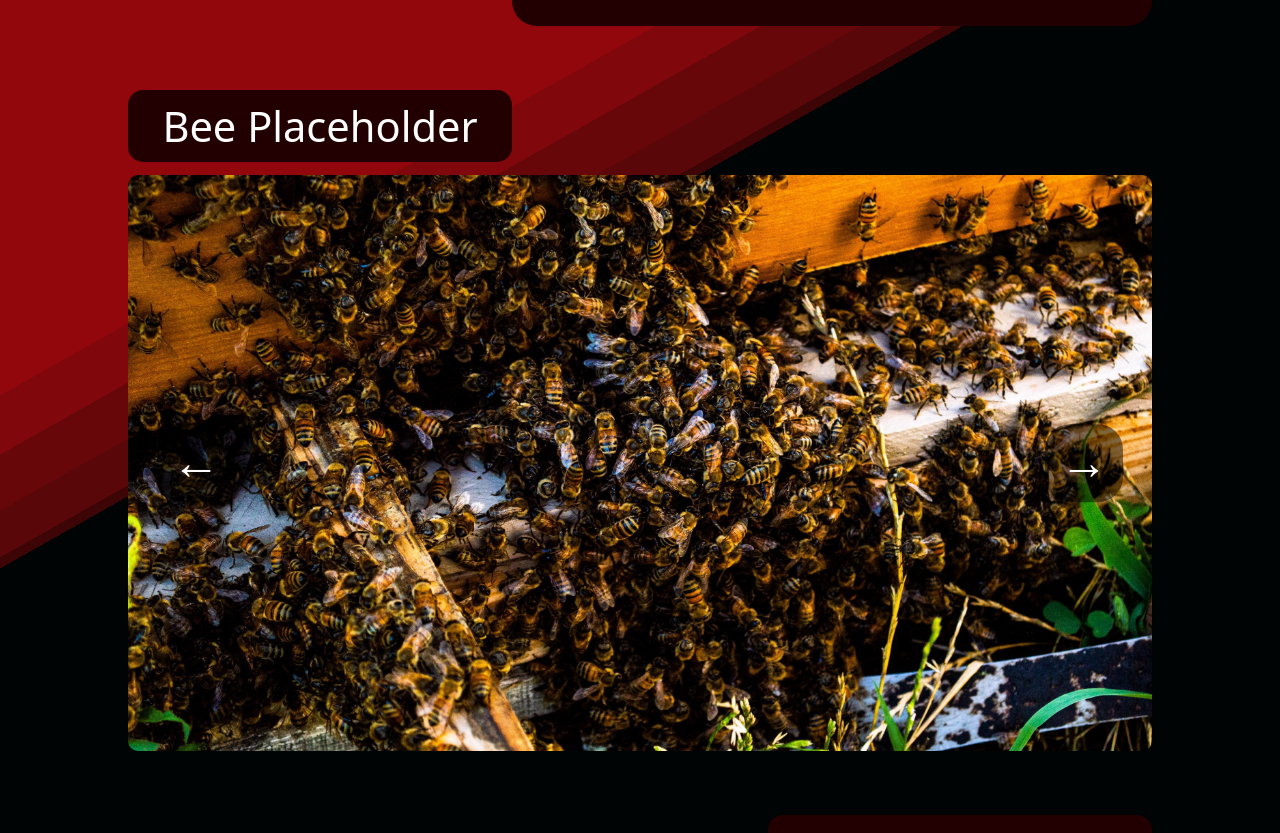
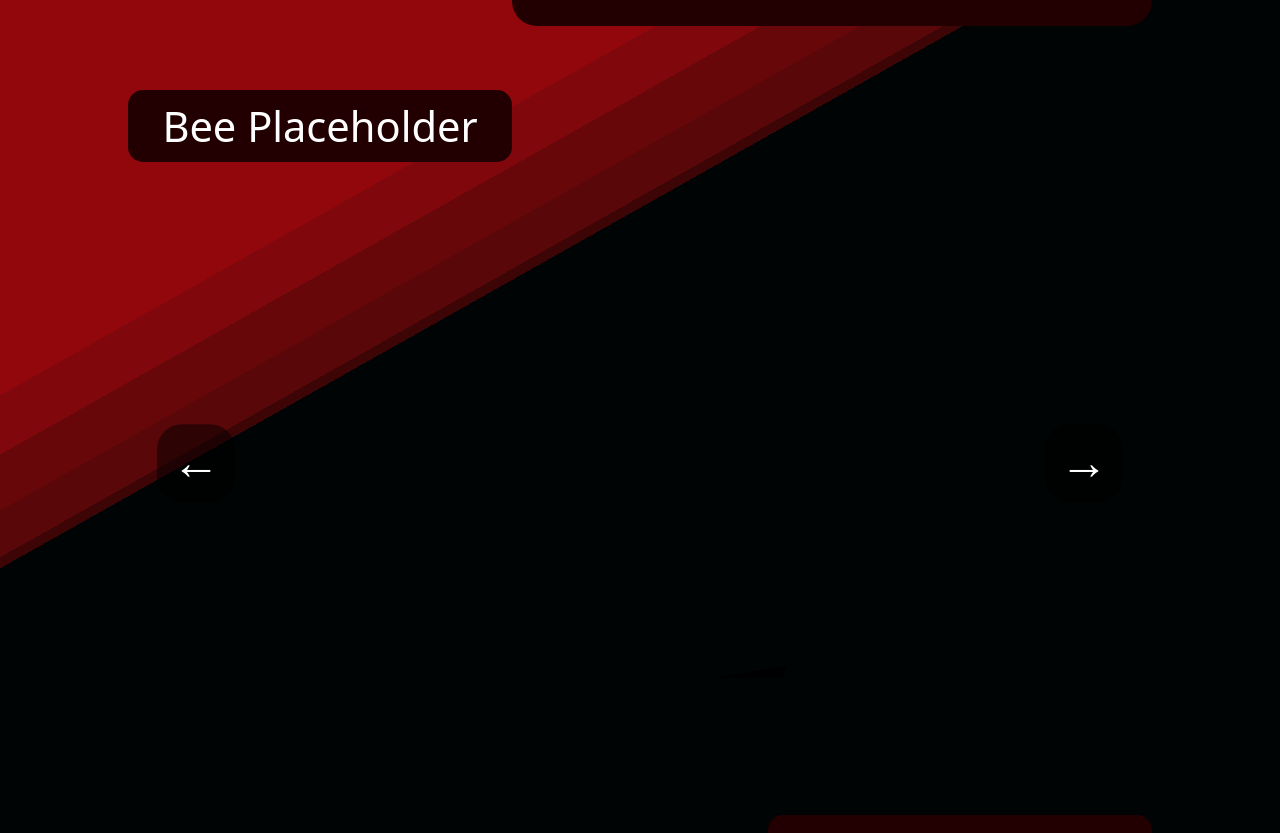
Before and after one commit to OppositeWolf770/asnd-media-next, a Next.js app: page /portfolio in a window 1280 px wide. Shown: the part 402-1235 px from the top of the page. Built offline with nearby package versions, Linux system fonts and the light colour scheme; a web font is replaced by a local one.

Commit message:
removed the unnecessary url call from the refactor.

```diff
--- a/components/pages/Portfolio/ImageSlider.js
+++ b/components/pages/Portfolio/ImageSlider.js
@@ -50,7 +50,7 @@ export default function ImageSlider({ slides }) {
           borderRadius: "10px",
           backgroundPosition: "center",
           backgroundSize: "cover",
-          backgroundImage: `url(${slides[currentIndex].url})`,
+          backgroundImage: `url(${slides[currentIndex]})`,
         }}
       ></div>
     </div>
```
